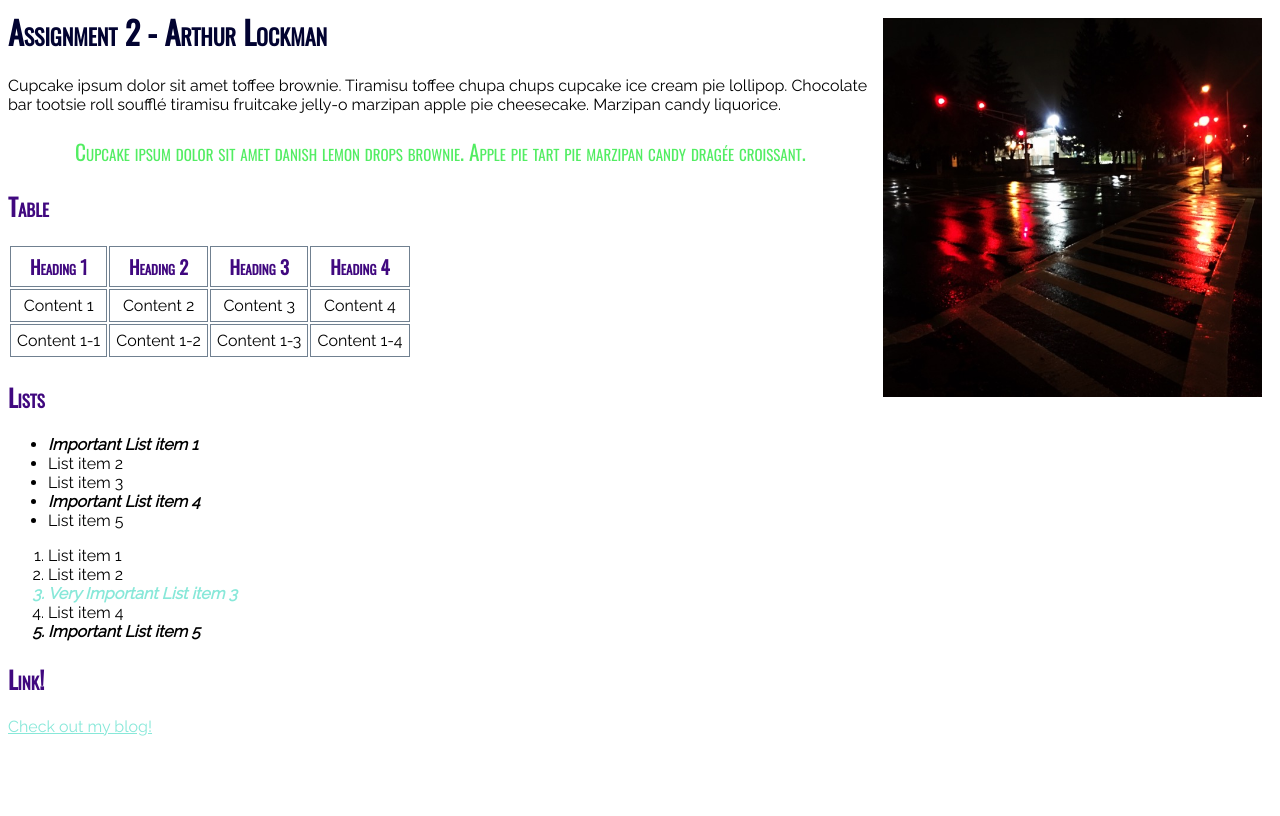
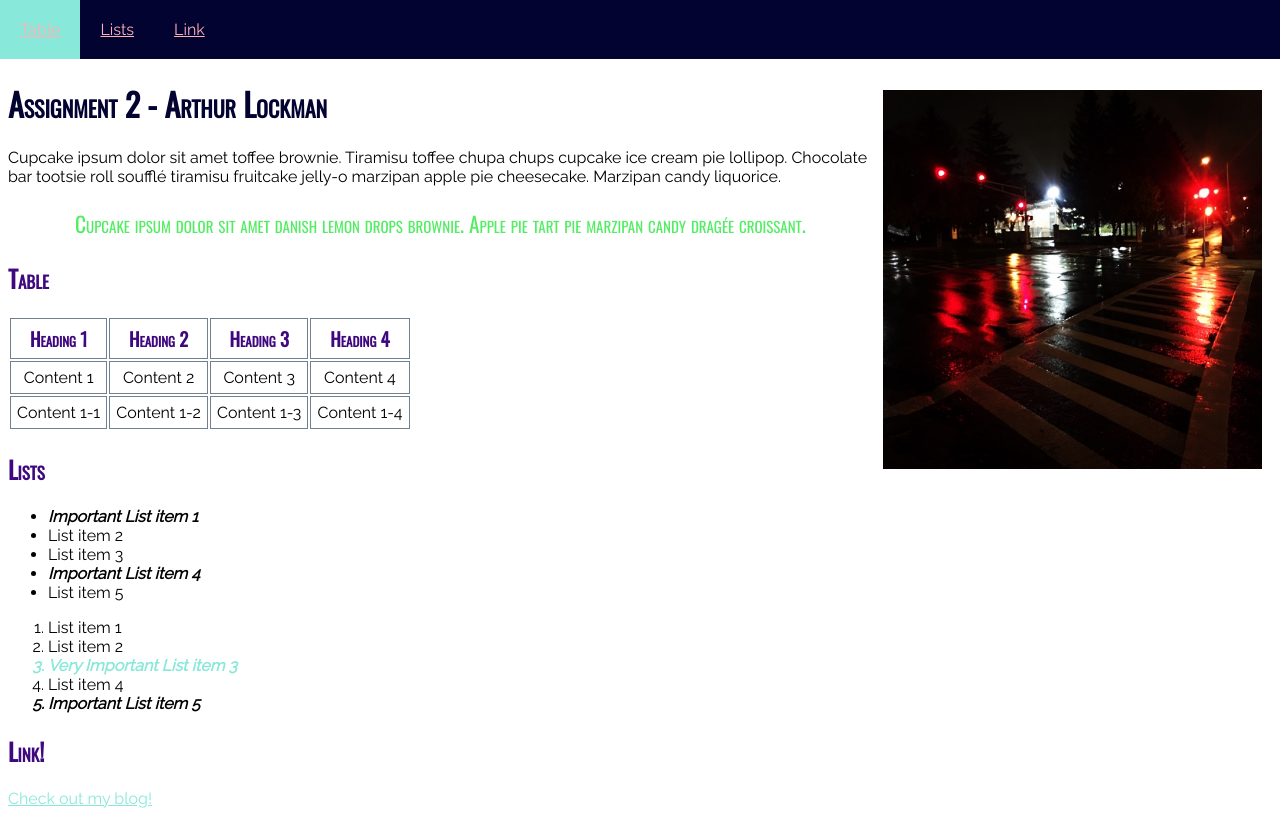
Before and after one commit to arthurlockman/cs4241-a2-arthurlockman, a website: page public/index.html in a window 1280 px wide. Drawn offline with nearby package versions, Linux system fonts and the light colour scheme.

Commit message:
Added a nav bar.

```diff
--- a/public/css/style.css
+++ b/public/css/style.css
@@ -11,6 +11,7 @@ h1 {
     font-family: 'Oswald', sans-serif;
     color: var(--theme-darkblue);
     font-variant: small-caps;
+    margin-top: 80px;
 }
 
 h2 {
@@ -57,6 +58,13 @@ th, td {
     font-size: 16pt;
 }
 
+.navbar {
+    position: fixed;
+    top: 0px;
+    left: 0px;
+    width: 100%;
+}
+
 #main-image {
     float: right;
 }
@@ -73,3 +81,25 @@ img:hover {
     width: 30%;
     margin: 10px;
 }
+
+#navbar-list {
+    list-style-type: none;
+    background-color: var(--theme-darkblue);
+    overflow: hidden;
+    margin: 0;
+    padding: 0;
+}
+
+#navbar-list li {
+    float: left;
+}
+
+#navbar-list li a {
+    display: block;
+    color: var(--theme-pink);
+    padding: 20px 20px;
+}
+
+#navbar-list a:hover {
+    background-color: var(--theme-blue);
+}
--- a/public/index.html
+++ b/public/index.html
@@ -8,6 +8,13 @@
   </head>
   <body>
     <img id="main-image" src="campus-at-night.jpg">
+    <div class="navbar">
+      <ul id="navbar-list">
+        <li><a href="#table">Table</a></li>
+        <li><a href="#lists">Lists</a></li>
+        <li><a href="#link">Link</a></li>
+      </ul>
+    </div>
     <div class="header">
     	<h1>Assignment 2 - Arthur Lockman</h1>
     </div>
```
